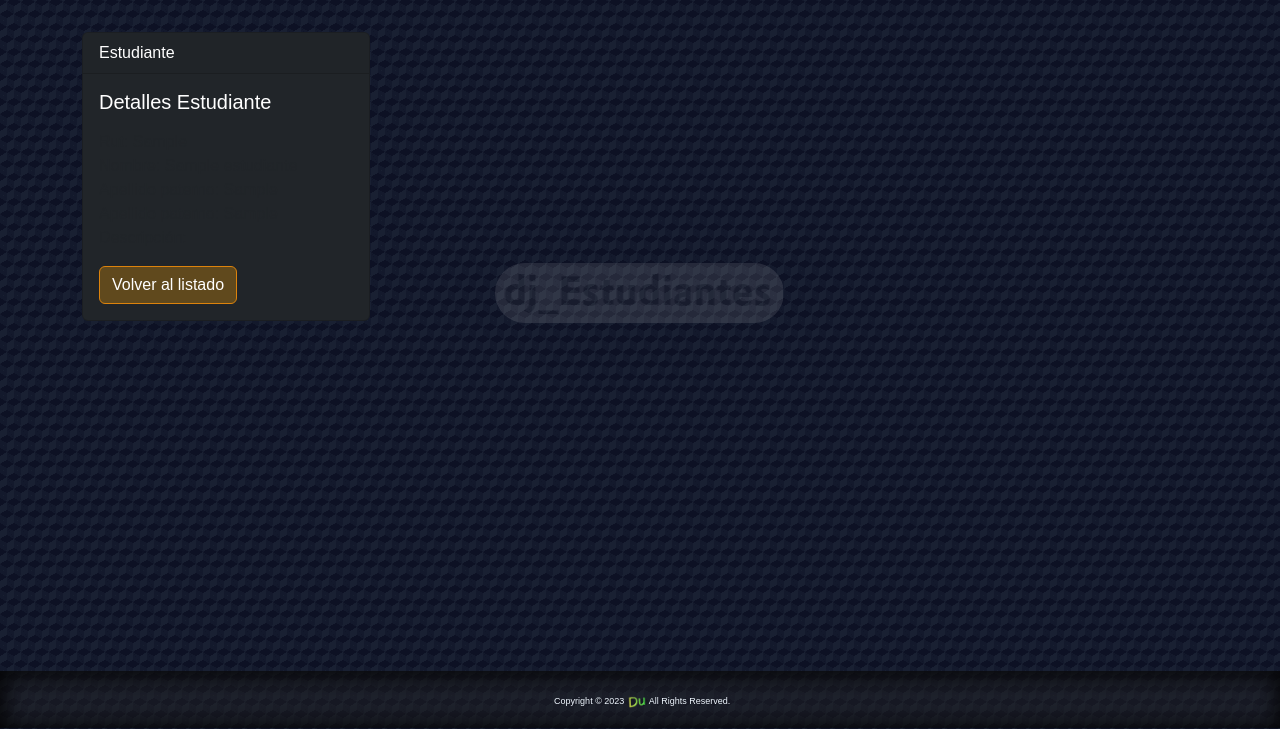
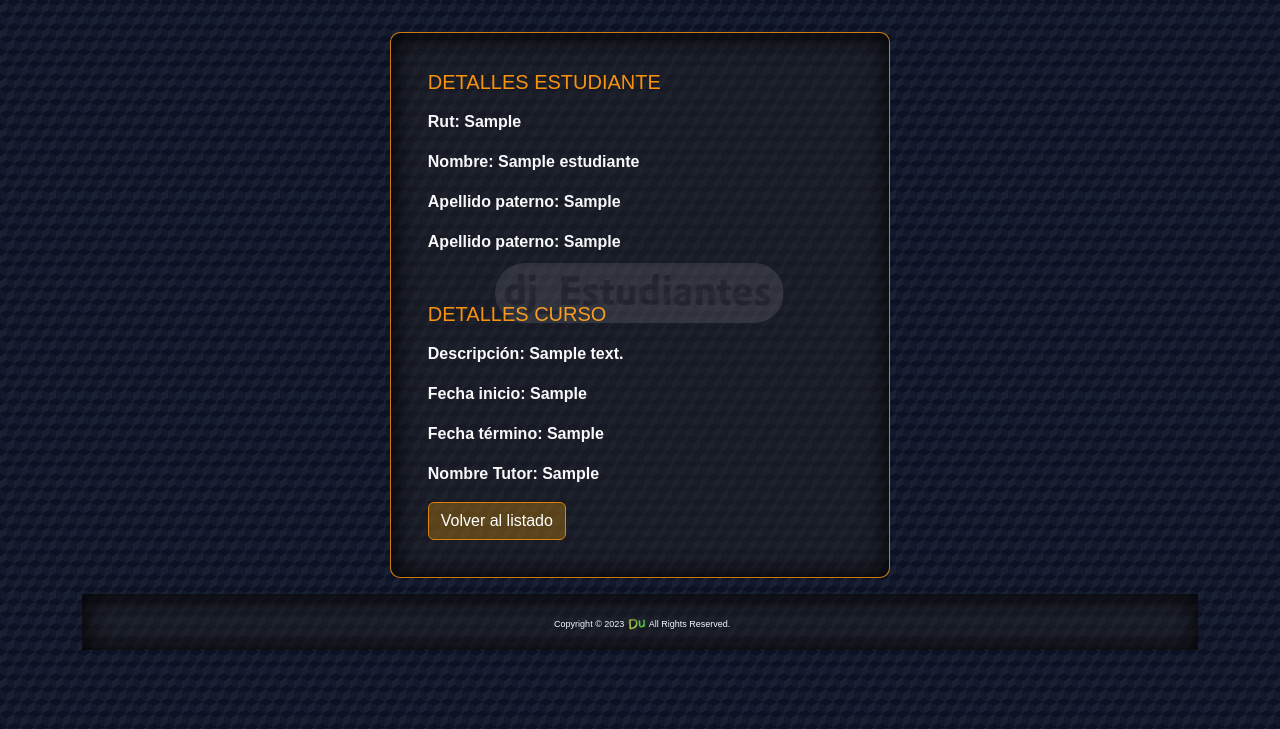
Before and after one commit to daus2020/prueba_estudiantes, a Django app: a page that uses templates/base.html in a window 1280 px wide. Shown: the part 73-802 px from the top of the page. Run offline with Django 4.2, Linux system fonts and the light colour scheme; a user stored in the database is signed in; tables that the repository leaves empty hold one stand-in row (values such as "Sample post"); some libraries are stand-ins or nearby versions; some web fonts are replaced.

Commit message:
details estudiante ok pend details curso

```diff
--- a/static/css/main.css
+++ b/static/css/main.css
@@ -47,7 +47,7 @@
 }
 
 /* .card { */
-.table {
+.table, .card {
   background-color: #24242471 !important;
   /* background-color: rgba(0, 0, 0, 0.85) !important; */
   box-shadow: inset 1px 1px 22px 4px rgba(0, 0, 0, 0.85);
@@ -58,7 +58,7 @@
   /* color: #f7920d; */
 }
 
-.forms {
+.forms, .card {
   min-width: 400px;
   max-width: 25em;
   padding: 1.3em;
@@ -160,7 +160,7 @@
   text-align: center;
 }
 
-.table {
+.table, .card {
   /* border-color: #0ff42a71; */
   border-color: hsla(0, 0%, 14%, 0.443);
   border-radius: 10px;
--- a/templates/base.html
+++ b/templates/base.html
@@ -34,6 +34,7 @@
                 font-family: Cantarell, sans-serif;
             }
 
+            h5,
             h2,
             th {
                 color: #f7920d !important;
@@ -47,6 +48,30 @@
                 z-index: 10;
                 opacity: 10%;
                 filter: grayscale(100%);
+            }
+
+            .card {
+                background-color: #24242471 !important;
+                /* background-color: rgba(0, 0, 0, 0.85) !important; */
+                box-shadow: inset 1px 1px 22px 4px rgba(0, 0, 0, 0.85);
+                border-radius: 10px;
+                min-width: 500px;
+            }
+
+            select:hover option {
+                background-color: #00ffe5d8;
+                /* background-color: #ff4d00d8; */
+                /* Your desired hover background color */
+            }
+
+            select:focus option {
+                background-color: #ff990084;
+                /* Your desired hover background color */
+            }
+
+            select option:checked {
+                background-color: #f7920d;
+                /* Your desired active background color */
             }
 
             /* @media only screen and (min-height: 590px) {
--- a/templates/detalle.html
+++ b/templates/detalle.html
@@ -3,24 +3,40 @@
 
 {% block content %}
 <div class="card text-bg-dark mb-3" style="max-width: 18rem;">
-    <div class="card-header">Estudiante</div>
     <div class="card-body">
-        <h5 class="card-title">Detalles Estudiante</h5>
+        <div class="mx-auto">
+            <h5>DETALLES ESTUDIANTE</h5>
+        </div>
         <p class="card-text">
         <ul class="list-unstyled">
-            <li class="card-text text-dark">Rut: {{ id }}</li>
-            <li class="card-text text-dark">Nombre: {{ estudiante.nombre }}</li>
-            <li class="card-text text-dark">Apellido paterno: {{ estudiante.apellido_pat }}</li>
-            <li class="card-text text-dark">Apellido paterno: {{ estudiante.apellido_mat }}</li>
+            <li class="card-text text-light my-3">Rut: {{ id }}</li>
+            <li class="card-text text-light my-3">Nombre: {{ estudiante.nombre }}</li>
+            <li class="card-text text-light my-3">Apellido paterno: {{ estudiante.apellido_pat }}</li>
+            <li class="card-text text-light my-3">Apellido paterno: {{ estudiante.apellido_mat }}</li>
             <!-- <p class="card-text">Direccion: {{ estudiante.direccion }}</p>
                     <p class="card-text">Fecha inicio: {{ estudiante.codigo_curso__fecha_incio }}</p> -->
-            <li class="card-text text-dark">Descripción: </li>
+            <!-- <li class="card-text text-dark">Descripción: {{
+                estudiante.codigo_curso.codigo_plan_formativo.descripcion}}</li> -->
+        </ul>
+        </p>
+        <div class="mx-auto mt-5">
+            <h5>DETALLES CURSO</h5>
+        </div>
+        <p class="card-text">
+        <ul class="list-unstyled">
+            <li class="card-text text-light my-3">Descripción: {{ descripcion }}</li>
+            <li class="card-text text-light my-3">Fecha inicio: {{ id }}</li>
+            <li class="card-text text-light my-3">Fecha término: {{ id }}</li>
+            <li class="card-text text-light my-3">Nombre Tutor: {{ id }}</li>
+
+
         </ul>
         </p>
         <!-- <p class="card-text">Descripción: {{ estudiante.curso__codigo_plan_formativo__descripcion }}</p> -->
         <!-- <p class="card-text">Descripción: {{ estudiante.codigo_curso__codigo_plan_formativo__descripcion }}</p> -->
         <!-- <p class="card-text">Duracion hr.: {{ estudiante.codigo_curso__codigo_plan_formativo__duracion_horas }}</p> -->
-        <a href="{% url 'listar' %}" class="btn btn-primary">Volver al listado</a>
+        <div class="mx-auto">
+            <a href="{% url 'listar' %}" class="btn btn-primary">Volver al listado</a>
+        </div>
     </div>
-</div>
-{% endblock %}
+    {% endblock %}
--- a/templates/tabla.html
+++ b/templates/tabla.html
@@ -1,11 +1,7 @@
 <h5>Criterios de Búsqueda</h5>
 <p>Región: {{region}}</p>
-{% if curso %}
 <p>Curso: {{curso}}</p>
-{% else %}
-<!-- # harcoded because of variable type, it's a number not a str -->
-<p>Curso: sin filtro aplicado</p>
-{% endif %}
+
 
 <!-- if data is not empty then render the table -->
 <p>Total: {{total}}</p>
--- a/web/models.py
+++ b/web/models.py
@@ -87,6 +87,9 @@
         managed = False
         db_table = 'plan_formativo'
 
+    def __str__(self):
+        return self.descripcion
+
 
 class PlanModulo(models.Model):
     # The composite primary key (codigo_plan_formativo, codigo_modulo) found, that is not supported. The first column is selected.
--- a/web/views.py
+++ b/web/views.py
@@ -39,6 +39,7 @@
             #                                                                                'codigo_curso', 'codigo_curso__codigo_plan_formativo__descripcion', 'codigo_comuna__nombre', 'codigo_comuna__codigo_region__nombre')
             data = Estudiante.objects.filter(codigo_comuna__codigo_region=region_selected).values('id_estudiante', 'rut', 'nombre', 'apellido_pat', 'apellido_mat',
                                                                                                   'codigo_curso', 'codigo_curso__codigo_plan_formativo__descripcion', 'codigo_comuna__nombre', 'codigo_comuna__codigo_region__nombre')
+            curso_selected = 'sin filtro aplicado'
 
         elif curso_selected != '' and region_selected == '':
             data = Estudiante.objects.filter(codigo_curso=curso_selected).values('id_estudiante', 'rut', 'nombre', 'apellido_pat', 'apellido_mat',
@@ -52,10 +53,11 @@
         else:
             data = Estudiante.objects.filter().values('id_estudiante', 'rut', 'nombre', 'apellido_pat', 'apellido_mat', 'codigo_curso',
                                                       'codigo_curso__codigo_plan_formativo__descripcion', 'codigo_comuna__nombre', 'codigo_comuna__codigo_region__nombre')
-            print('else 55')
+            curso_selected = 'sin filtro aplicado'
+            print('else 53')
 
         if len(data) == 0:
-            message = "No existen órdenes con el criterio de búsqueda seleccionado"
+            message = "No existen estudiantes con el criterio de búsqueda seleccionado"
 
         try:
             region_selected_obj = Region.objects.get(
@@ -114,15 +116,26 @@
 
     else:
         form = MainForm()
+
         data = Estudiante.objects.filter().values('id_estudiante', 'rut', 'nombre', 'apellido_pat', 'apellido_mat', 'codigo_curso',
                                                   'codigo_curso__codigo_plan_formativo__descripcion', 'codigo_comuna__nombre', 'codigo_comuna__codigo_region__nombre')
         total = len(data)
-        context = {'estudiantes': data, 'form': form, 'total': total}
+
+        region_selected = 'sin filtro aplicado'
+        curso_selected = 'sin filtro aplicado'
+
+        context = {
+            'estudiantes': data,
+            'form': form,
+            'region': region_selected,
+            'curso': region_selected,
+            'total': total
+        }
         # aqui debe crearse instancia vacía del formulario
         # form = MainForm()
         # data = []
         # context = {'estudiantes': data, 'form': form}
-        print('ELSE 125')
+        print('ELSE 115')
 
     print(context)
 
@@ -178,12 +191,28 @@
 
 
 def detalleView(request, pk):
-    details = Estudiante.objects.filter(rut=pk).values(
-        'rut', 'nombre', 'apellido_pat', 'apellido_mat')
-    # 'rut', 'nombre', 'apellido_pat', 'apellido_mat', 'curso__codigo_plan_formativo__descripcion')
-    # 'rut', 'nombre', 'apellido_pat', 'apellido_mat', 'codigo_curso__codigo_plan_formativo__descripcion')
-    print('details: ')
-    print(details[0])
+    estudiante = Estudiante.objects.select_related('codigo_curso__codigo_plan_formativo').filter(
+        rut=pk).values('nombre', 'apellido_pat', 'apellido_mat', 'codigo_curso')
+    # codigo_curso = estudiante.codigo_curso
+    descripcion = Estudiante.objects.select_related('codigo_curso__codigo_plan_formativo').filter(
+        rut=pk).values('codigo_curso__codigo_plan_formativo__descripcion')
+
+    context = {
+        'id': pk,
+        'estudiante': estudiante[0],
+        'descripcion': descripcion[0]['codigo_curso__codigo_plan_formativo__descripcion'],
+    }
+    #     'rut', 'nombre', 'apellido_pat', 'apellido_mat', 'codigo_curso__codigo_plan_formativo__descripcion')
+    # # description = Estudiante.objects.filter(rut=pk).values(
+    # #     'details.codigo_curso__codigo_plan_formativo__descripcion')
+    # # 'rut', 'nombre', 'apellido_pat', 'apellido_mat', 'curso__codigo_plan_formativo__descripcion')
+    # # 'rut', 'nombre', 'apellido_pat', 'apellido_mat', 'codigo_curso__codigo_plan_formativo__descripcion')
+    # print('details: ', details[0])
+    # # print('description: ', description[0])
+    # print('------------')
+    print('estudiante: ', estudiante[0])
+    print('description: ', descripcion[0])
     print('------------')
 
-    return render(request, 'detalle.html', {'estudiante': details[0], 'id': pk})
+    return render(request, 'detalle.html', context)
+    # return render(request, 'detalle.html', {'estudiante': details[0], 'id': pk, 'description': description[0]})
```
